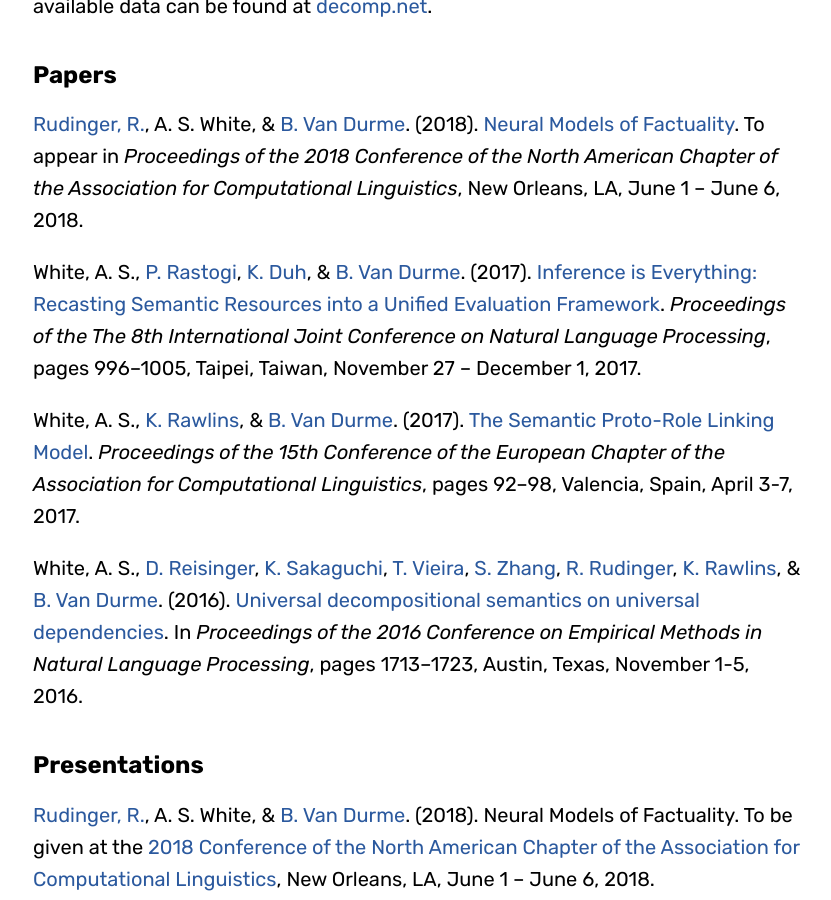
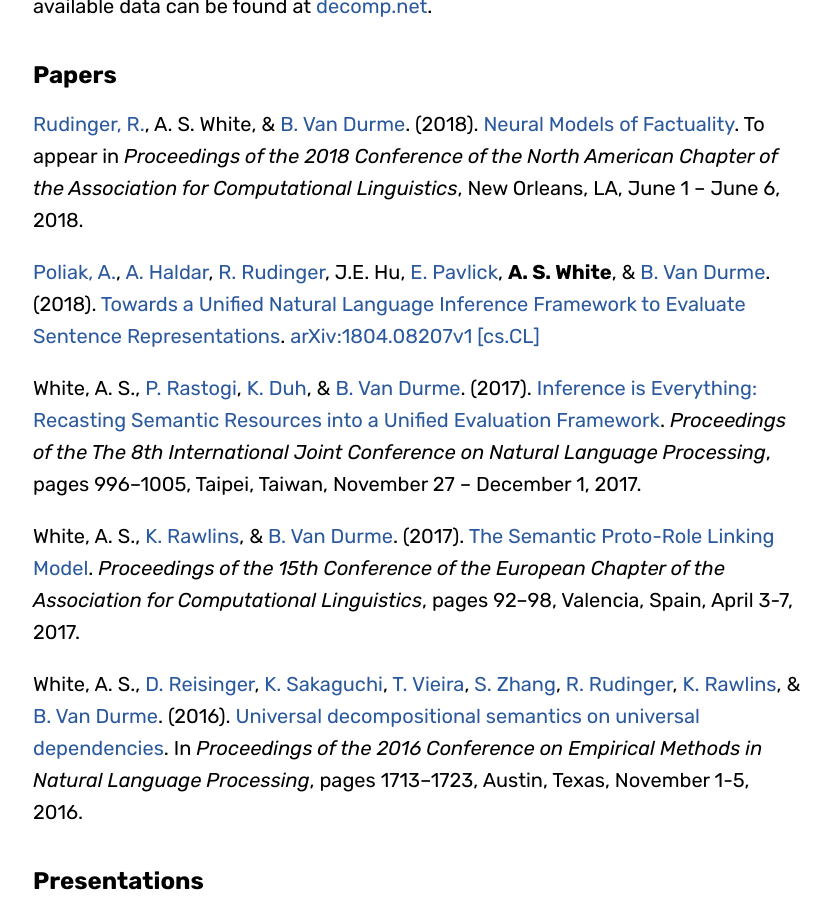
Before and after one commit to FACTSlab/factslab.github.io, a Jekyll site: the page built from research.md, in a window 1280 px wide and 900 px high, scrolled down 807 px. Shown: the whole window, without its empty margins (223-1054 px from the left). Built offline with Jekyll 4.4.1, drawn with Linux system fonts in a browser that asks for light colours; some web fonts are replaced.

Commit message:
added link to NAACL2018 paper

```diff
--- a/research.md
+++ b/research.md
@@ -23,6 +23,8 @@ Decomp is a large project and so only research products authored by core FACTS.l
 ## Papers
 
 [Rudinger, R.](http://rudinger.github.io/), A. S. White, & [B. Van Durme](http://www.cs.jhu.edu/~vandurme/). (2018). [Neural Models of Factuality](http://aaronstevenwhite.io/papers/rudinger_neural_2018.pdf). To appear in _Proceedings of the 2018 Conference of the North American Chapter of the Association for Computational Linguistics_, New Orleans, LA, June 1 – June 6, 2018.
+
+[Poliak, A.](http://www.cs.jhu.edu/~apoliak1/), [A. Haldar](http://www.cs.jhu.edu/~vandurme/Haldar.html), [R. Rudinger](http://rudinger.github.io/), J.E. Hu, [E. Pavlick](http://cs.brown.edu/people/epavlick/), **A. S. White**, & [B. Van Durme](http://www.cs.jhu.edu/~vandurme/). (2018). [Towards a Unified Natural Language Inference Framework to Evaluate Sentence Representations](https://arxiv.org/pdf/1804.08207). [arXiv:1804.08207v1 [cs.CL]](https://arxiv.org/abs/1804.08207)
 
 White, A. S., [P. Rastogi](http://www.cs.jhu.edu/~prastog3/), [K. Duh](http://cs.jhu.edu/~kevinduh/), & [B. Van Durme](http://www.cs.jhu.edu/~vandurme/). (2017). [Inference is Everything: Recasting Semantic Resources into a Unified Evaluation Framework](http://aclweb.org/anthology/I/I17/I17-1100.pdf). _Proceedings of the The 8th International Joint Conference on Natural Language Processing_, pages 996–1005, Taipei, Taiwan, November 27 – December 1, 2017.
 
```
